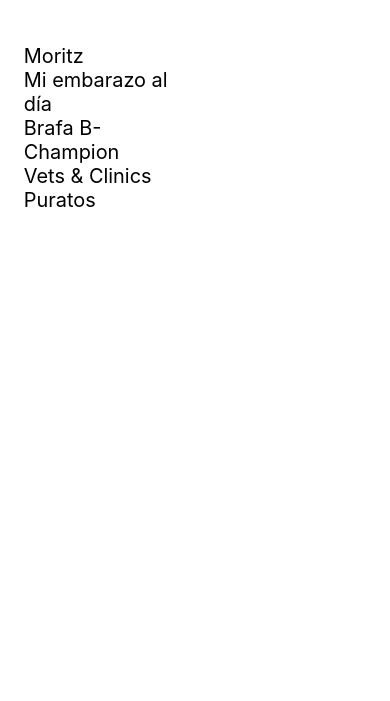
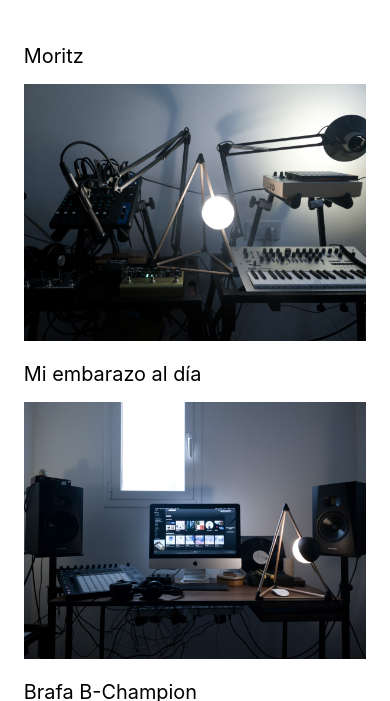
Before and after one commit to bammhetrakul/website, a plain HTML site: page index.html in a window 390 px wide. Shown: the part 75-776 px from the top of the page. Drawn offline with Linux system fonts and the light colour scheme.

Commit message:
mobile home menu

```diff
--- a/css/main.css
+++ b/css/main.css
@@ -86,6 +86,11 @@
   justify-content: space-between;
 }
 
+.introProjectImageLink {
+  display: block;
+  padding: 1rem 0;
+}
+
 @media(min-width: 800px) {
   .homeContainer .mainHeader {
     flex-direction: column;
@@ -106,6 +111,17 @@
 
   .mainHeaderSection {
     width: 50%;
+  }
+
+  .imagesMenu {
+    width: 50%;
+    display: flex;
+    flex-direction: column;
+    justify-content: space-between;
+  }
+
+  .introProjectImageLink {
+    display: none;
   }
 }
 
@@ -138,13 +154,6 @@
   right: 0;
   background: white;
   box-shadow: 0 0 20px 20px white;
-}
-
-.imagesMenu {
-  width: 50%;
-  display: flex;
-  flex-direction: column;
-  justify-content: space-between;
 }
 
 .imagesMenuImageSection {
--- a/js/main.js
+++ b/js/main.js
@@ -33,6 +33,11 @@
 				<a class="introProjectLink" href="projects/${project.ref}.html">
 	  			${project.title}
 				</a>
+				<a class="introProjectImageLink" href="projects/${project.ref}.html">
+					<img
+						src="./projects/images/${project.introImage}"
+					/>
+				</a>
 			</h2>
     </div>
 	`
```
